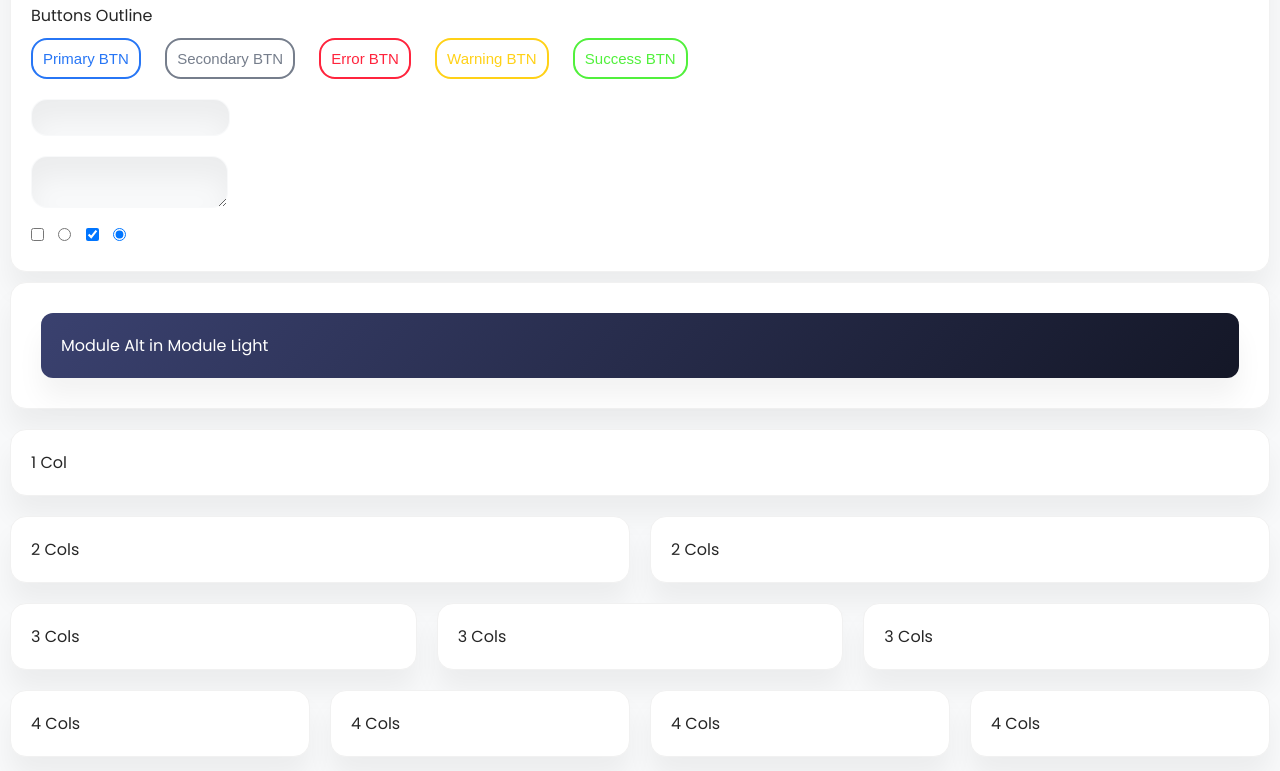
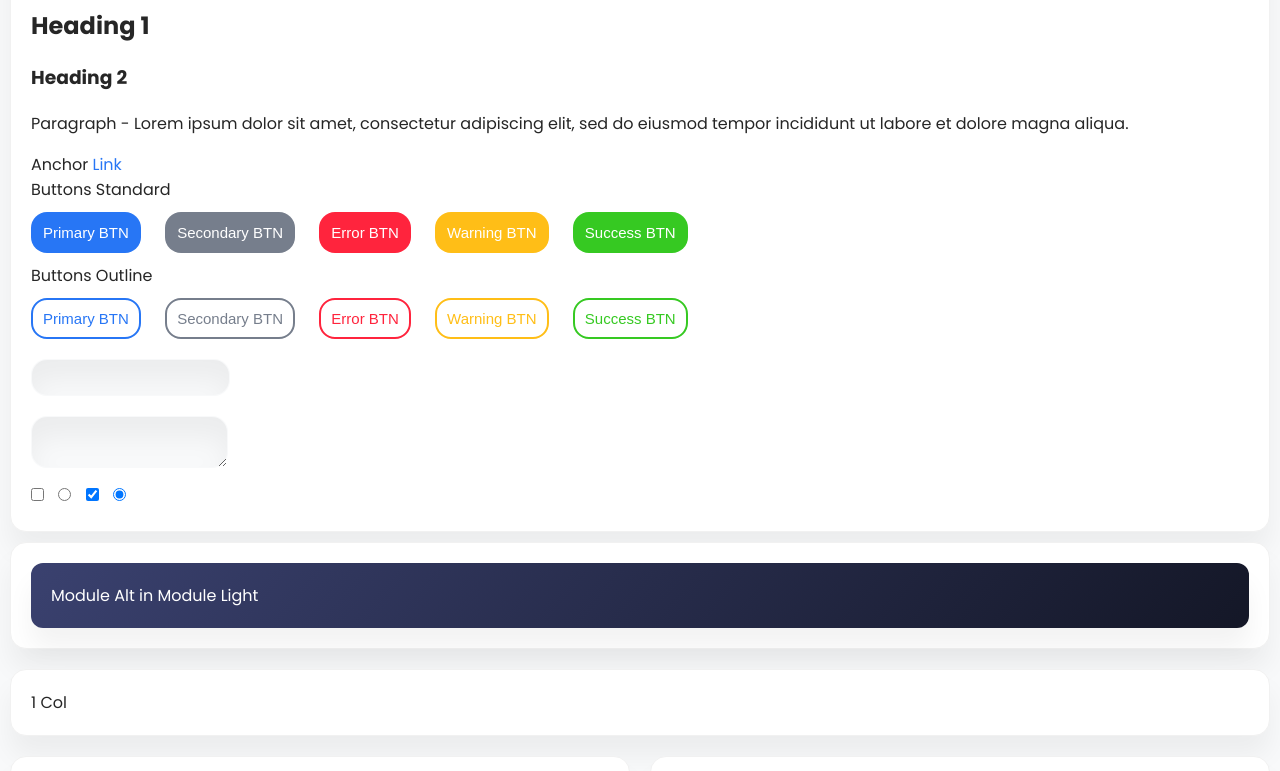
Before and after one commit to The-Rickard-Group/alfred, a plain HTML site: page master/demo.html in a window 1280 px wide. Shown: the part 189-960 px from the top of the page. Drawn offline with Linux system fonts and the light colour scheme.

Commit message:
1.0.3d
Added more tags

```diff
--- a/master/alfred.css
+++ b/master/alfred.css
@@ -20,11 +20,13 @@
     --margin-20: 20px;
     --margin-40: 40px;
 
+    --std-transition: all 200ms ease;
+
     --primary: #2776f5;
     --primary-dim: #478af5;
     --primary-active: #2776f580;
+
     --primary-text: #ffffff;
-
     --secondary: #767e8c;
     --secondary-dim: #868f9e;
     --secondary-active: #767e8c80;
@@ -35,14 +37,14 @@
     --error-active: #ff243d80;
     --error-text: #ffffff;
 
---warning: #ffd117;
---warning-dim: #ffd942;
---warning-active: #ffd11780;
+    --warning: #ffbe17;
+    --warning-dim: #ffd058;
+    --warning-active: #ffbe1780;
     --warning-text: #ffffff;
 
---success: #51f03c;
---success-dim: #6ee65e;
---success-active: #51f03c80;
+    --success: #36c922;
+    --success-dim: #6acf5c;
+    --success-active: #36c92280;
     --success-text: #ffffff;
 
     --page-bg-light: #f8f9fa;
@@ -56,9 +58,25 @@
     --module-light-bg: #ffffff;
     --module-light-border: #f1f1f1;
     --module-light-text: #262626;
+
     --module-dark-bg: #3d3d3d;
     --module-dark-border: #2b2b2b;
     --module-dark-text: #f2f2f2;
+}
+.alfrd-link:hover {
+color: var(--primary-dim);
+}
+.alfrd-link:active {
+    color: var(--primary-active);
+    }
+a:link {
+  color: var(--primary);
+  -webkit-transition: var(--std-transition);
+  transition: var(--std-transition);
+  text-decoration: none;
+}
+a:visited {
+  color: var(--primary);
 }
 body {
     margin: 0px;
@@ -103,13 +121,16 @@ margin-top: 0px !important;
 .alfrd-mb0 {
 margin-bottom: 0px !important;
 }
+.alfrd-m0 {
+margin: 0px !important;
+}
 .alfrd-input {
 border: 1px solid transparent;
 padding: var(--padding-10);
 margin: var(--margin-10);
 border-radius: var(--border-radius);
--webkit-transition: all 200ms ease;
-transition: all 200ms ease;
+-webkit-transition: var(--std-transition);
+transition: var(--std-transition);
 box-shadow: var(--shadow-main-inset);
 }
 .alfrd-textarea {
@@ -117,8 +138,8 @@ border: 1px solid transparent;
 padding: var(--padding-10);
 margin: var(--margin-10);
 border-radius: var(--border-radius);
--webkit-transition: all 200ms ease;
-transition: all 200ms ease;
+-webkit-transition: var(--std-transition);
+transition: var(--std-transition);
 box-shadow: var(--shadow-main-inset);
 }
 .input-light {
@@ -174,8 +195,8 @@ color: var(--module-dark-text)
 border: none;
 border-radius: var(--border-radius);
 padding: var(--padding-10);
--webkit-transition: all 200ms ease;
-transition: all 200ms ease;
+-webkit-transition: var(--std-transition);
+transition: var(--std-transition);
 font-size: 15px;
 margin: var(--margin-10);
 }
--- a/master/demo.html
+++ b/master/demo.html
@@ -5,7 +5,12 @@
         Alfred Light
         <div class="alfrd-module module-light">
             <b>Module Light</b><br><br>
-
+            <h1>Heading 1</h1>
+            <h2>Heading 1</h2>
+            <h3>Heading 2</h3>
+            <p>Paragraph - Lorem ipsum dolor sit amet, consectetur adipiscing elit, sed do eiusmod tempor incididunt ut labore et dolore magna aliqua.</p>
+            <a>Anchor</a>
+            <a href="https://rickard.co" class="alfrd-link">Link</a><br>
             Buttons Standard<br>
             <button class="alfrd-btn primary alfrd-ml0">Primary BTN</button>
             <button class="alfrd-btn secondary">Secondary BTN</button>
@@ -27,7 +32,7 @@
             <input type="radio" class="alfrd-radio alfrd-interactive-light alfrd-ml0" checked>
         </div>
         <div class="alfrd-module module-light">
-            <div class="alfrd-module module-alt">
+            <div class="alfrd-module module-alt alfrd-m0">
                 Module Alt in Module Light
             </div>
         </div>
@@ -111,6 +116,12 @@
         Alfred Dark
         <div class="alfrd-module module-dark">
             <b>Module Dark</b><br><br>
+            <h1>Heading 1</h1>
+            <h2>Heading 1</h2>
+            <h3>Heading 2</h3>
+            <p>Paragraph - Lorem ipsum dolor sit amet, consectetur adipiscing elit, sed do eiusmod tempor incididunt ut labore et dolore magna aliqua.</p>
+            <a>Anchor</a>
+            <a href="https://rickard.co" class="alfrd-link">Link</a><br>
             Buttons Standard<br>
             <button class="alfrd-btn primary alfrd-ml0">Primary BTN</button>
             <button class="alfrd-btn secondary">Secondary BTN</button>
@@ -132,7 +143,7 @@
             <input type="radio" class="alfrd-radio alfrd-interactive-light alfrd-ml0" checked>
         </div>
         <div class="alfrd-module module-dark">
-            <div class="alfrd-module module-alt">
+            <div class="alfrd-module module-alt alfrd-m0">
                 Module Alt in Module Dark
             </div>
         </div>
```
Lines whose indentation alone changed are shown as unchanged.
